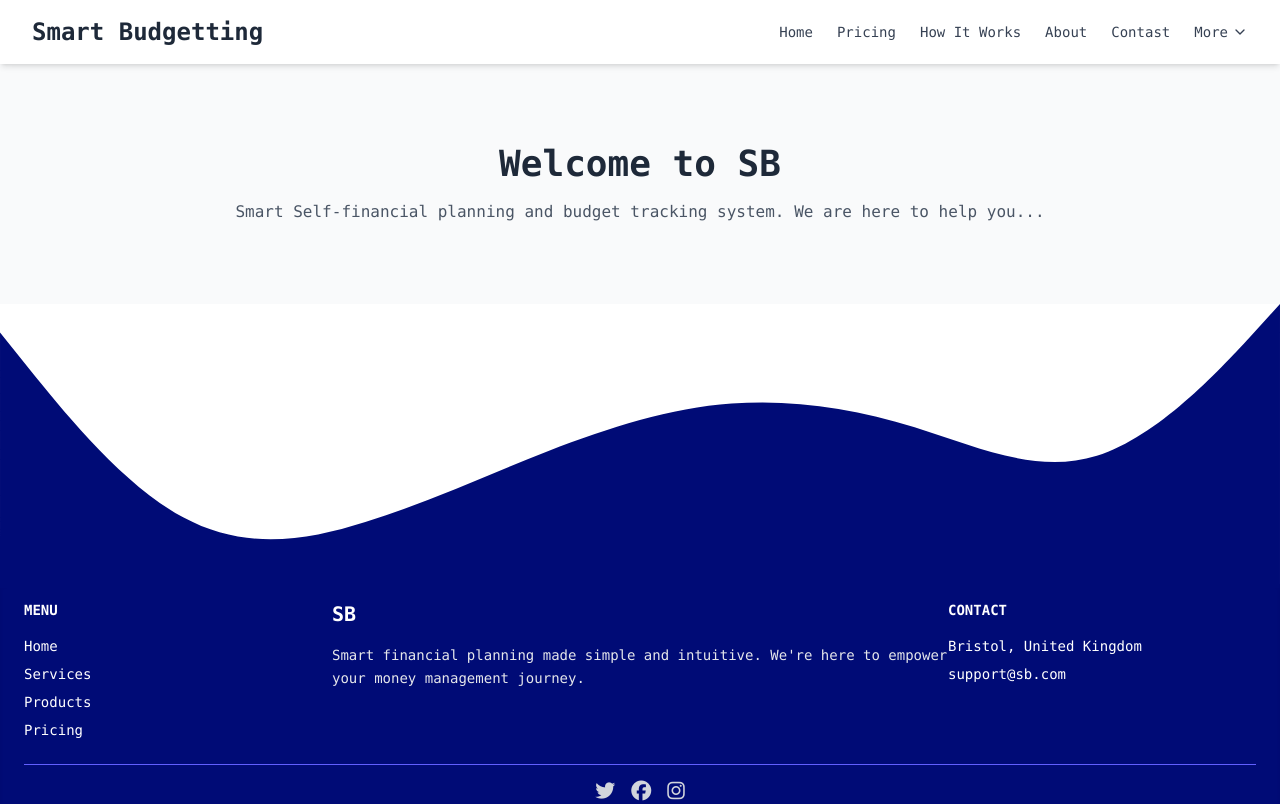
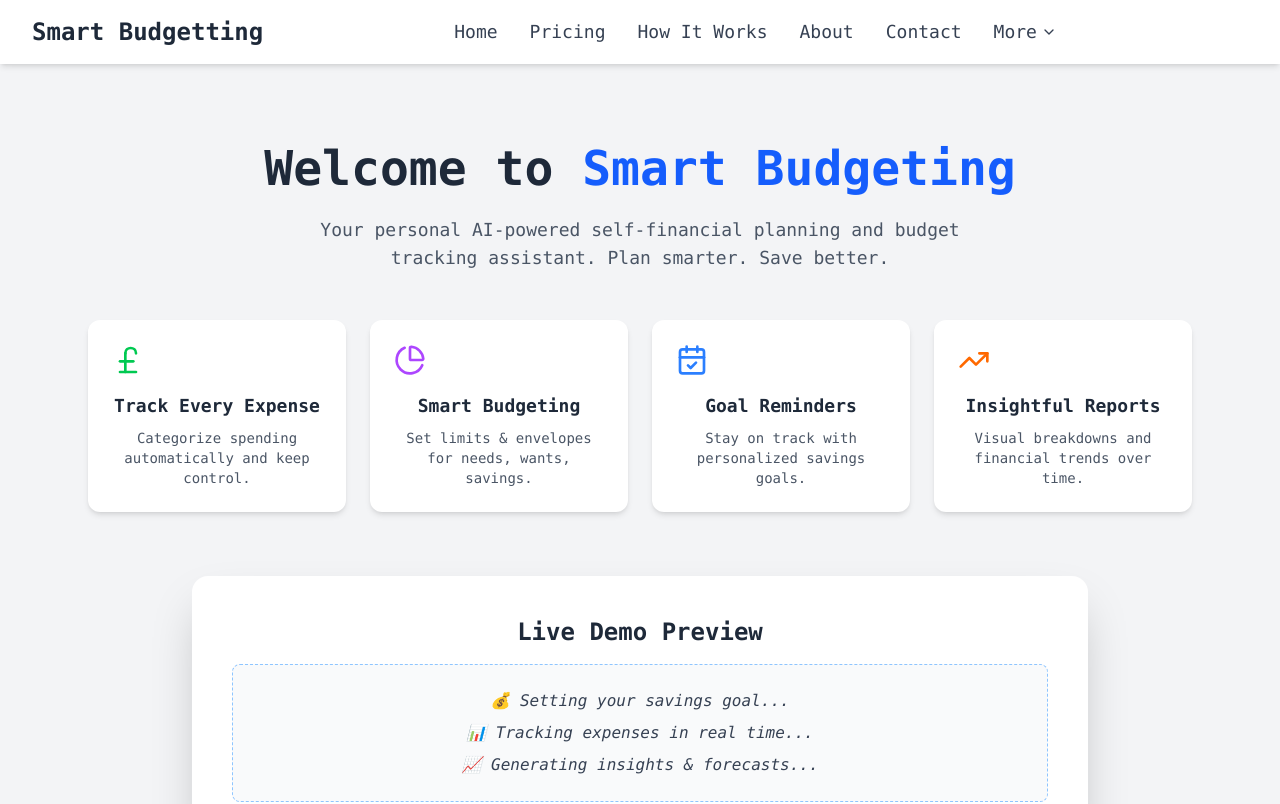
Before and after one commit to Pyaephyo33/sb-front-ui, a React (Vite) app: page /home in a window 1280 px wide. Shown: the top 804 px of the page. Built offline with nearby package versions, Linux system fonts and the light colour scheme.

Commit message:
home page updated

```diff
--- a/package.json
+++ b/package.json
@@ -10,6 +10,7 @@
     "preview": "vite preview"
   },
   "dependencies": {
+    "@lordicon/react": "^1.11.0",
     "@tailwindcss/vite": "^4.1.7",
     "chart.js": "^4.4.9",
     "framer-motion": "^12.14.0",
--- a/src/components/Navbar.jsx
+++ b/src/components/Navbar.jsx
@@ -1,23 +1,23 @@
-import React, { useState } from 'react'
-import {NavLink} from 'react-router-dom'
-import {ChevronDown} from 'lucide-react'
+import React, { useState } from 'react';
+import { NavLink } from 'react-router-dom';
+import { ChevronDown } from 'lucide-react';
 
 const Navbar = () => {
   const [menuOpen, setMenuOpen] = useState(false);
   const [dropdownOpen, setDropdownOpen] = useState(false);
 
   return (
-    <header className='bg-whtie shadow-md sticky top-0 z-50 transition-all'>
+    <header className='bg-white shadow-md sticky top-0 z-50 transition-all'>
       <div className="max-w-screen-xl mx-auto px-4 md:px-6 lg:px-8 py-4 flex justify-between items-center">
         <NavLink to='/' className="text-2xl font-semibold text-gray-800">
           Smart Budgetting
         </NavLink>
+
         <button
           className='md:hidden text-gray-800 focus:outline-none'
           onClick={() => setMenuOpen(!menuOpen)}
         >
-                    <svg className="w-6 h-6" fill="none" stroke="currentColor" strokeWidth="2"
-                        viewBox="0 0 24 24">
+          <svg className="w-6 h-6" fill="none" stroke="currentColor" strokeWidth="2" viewBox="0 0 24 24">
             {menuOpen ? (
               <path strokeLinecap="round" strokeLinejoin="round" d="M6 18L18 6M6 6l12 12" />
             ) : (
@@ -25,35 +25,53 @@ const Navbar = () => {
             )}
           </svg>
         </button>
-            <nav className={`flex-col md:flex-row md:flex items-center gap-4 md:gap-6 transition-all duration-300 ease-in-out
-                ${menuOpen ? 'flex' : 'hidden'} md:flex`}>
-                    <NavLink to='#' className='text-gray-700 hover:text-blue-600 font-medium text-sm'>Home</NavLink>
-                    <NavLink to='#' className='text-gray-700 hover:text-blue-600 font-medium text-sm'>Pricing</NavLink>
-                    <NavLink to='#' className='text-gray-700 hover:text-blue-600 font-medium text-sm'>How It Works</NavLink>
-                    <NavLink to='#' className='text-gray-700 hover:text-blue-600 font-medium text-sm'>About</NavLink>
-                    <NavLink to='#' className='text-gray-700 hover:text-blue-600 font-medium text-sm'>Contast</NavLink>
+
+        <nav
+          className={`flex-col md:flex-row md:flex items-center md:justify-center gap-4 md:gap-8 flex-grow transition-all duration-300 ease-in-out
+          ${menuOpen ? 'flex' : 'hidden'} md:flex`}
+        >
+          <NavLink to="#" className='text-gray-700 hover:text-blue-600 font-medium text-base md:text-lg'>
+            Home
+          </NavLink>
+          <NavLink to="#" className='text-gray-700 hover:text-blue-600 font-medium text-base md:text-lg'>
+            Pricing
+          </NavLink>
+          <NavLink to="#" className='text-gray-700 hover:text-blue-600 font-medium text-base md:text-lg'>
+            How It Works
+          </NavLink>
+          <NavLink to="#" className='text-gray-700 hover:text-blue-600 font-medium text-base md:text-lg'>
+            About
+          </NavLink>
+          <NavLink to="#" className='text-gray-700 hover:text-blue-600 font-medium text-base md:text-lg'>
+            Contact
+          </NavLink>
 
           <div className="relative">
             <button
               onClick={() => setDropdownOpen(!dropdownOpen)}
-                            className='text-gray-700 hover:text-blue-600 font-medium text-sm inline-flex items-center gap-1'
+              className='text-gray-700 hover:text-blue-600 font-medium text-base md:text-lg inline-flex items-center gap-1'
             >
               More <ChevronDown size={16} />
             </button>
 
             {dropdownOpen && (
-                            <div className='absolute right-0 mt-2 bg-white border rounded-lg shadow-lg p-2 w-40 animate-fade-in'>
-                                <NavLink to='#' className='block px-4 py-2 text-sm text-gray-700 hover:bg-gray-100 rounded'>Features</NavLink>
-                                <NavLink to='#' className='block px-4 py-2 text-sm text-gray-700 hover:bg-gray-100 rounded'>FAQ</NavLink>
-                                <NavLink to='/auth' className='block px-4 py-2 text-sm text-gray-700 hover:bg-gray-100 rounded'>Login</NavLink>
+              <div className='absolute right-0 mt-2 bg-white border rounded-lg shadow-lg p-2 w-40 animate-fade-in z-50'>
+                <NavLink to="#" className='block px-4 py-2 text-sm text-gray-700 hover:bg-gray-100 rounded'>
+                  Features
+                </NavLink>
+                <NavLink to="#" className='block px-4 py-2 text-sm text-gray-700 hover:bg-gray-100 rounded'>
+                  FAQ
+                </NavLink>
+                <NavLink to="/auth" className='block px-4 py-2 text-sm text-gray-700 hover:bg-gray-100 rounded'>
+                  Login
+                </NavLink>
               </div>
             )}
           </div>
         </nav>
       </div>
+    </header>
+  );
+};
 
-    </header>
-  )
-}
-
-export default Navbar
+export default Navbar;
--- a/src/pages/Home.jsx
+++ b/src/pages/Home.jsx
@@ -1,11 +1,62 @@
 import React from 'react';
+import { PieChart, CalendarCheck, TrendingUp, PoundSterlingIcon } from 'lucide-react';
 
 const Home = () => {
   return (
-    <section className="py-20 bg-gray-50">
-      <div className="max-w-4xl mx-auto px-4 text-center">
-        <h1 className="text-4xl font-bold text-gray-800 mb-4">Welcome to SB</h1>
-        <p className="text-gray-600">Smart Self-financial planning and budget tracking system. We are here to help you...</p>
+    <section className="py-20 bg-gray-100 dark:bg-gray-900 transition-all duration-500">
+      <div className="max-w-6xl mx-auto px-6 text-center">
+        {/* Title & Subtitle */}
+        <h1 className="text-5xl font-extrabold text-gray-800 dark:text-white mb-6 animate-fade-in-down">
+          Welcome to <span className="text-blue-600 dark:text-blue-400">Smart Budgeting</span>
+        </h1>
+        <p className="text-lg text-gray-600 dark:text-gray-300 mb-12 max-w-2xl mx-auto animate-fade-in-up">
+          Your personal AI-powered self-financial planning and budget tracking assistant. Plan smarter. Save better.
+        </p>
+
+        {/* Highlights Grid */}
+        <div className="grid grid-cols-1 md:grid-cols-2 lg:grid-cols-4 gap-6 mb-16 animate-fade-in-up">
+          {[
+            {
+              icon: <PoundSterlingIcon className="w-8 h-8 text-green-500" />,
+              title: "Track Every Expense",
+              desc: "Categorize spending automatically and keep control.",
+            },
+            {
+              icon: <PieChart className="w-8 h-8 text-purple-500" />,
+              title: "Smart Budgeting",
+              desc: "Set limits & envelopes for needs, wants, savings.",
+            },
+            {
+              icon: <CalendarCheck className="w-8 h-8 text-blue-500" />,
+              title: "Goal Reminders",
+              desc: "Stay on track with personalized savings goals.",
+            },
+            {
+              icon: <TrendingUp className="w-8 h-8 text-orange-500" />,
+              title: "Insightful Reports",
+              desc: "Visual breakdowns and financial trends over time.",
+            },
+          ].map((item, idx) => (
+            <div
+              key={idx}
+              className="bg-white dark:bg-gray-800 rounded-xl shadow-md hover:shadow-xl p-6 transition-all duration-300 transform hover:-translate-y-1"
+            >
+              <div className="mb-4">{item.icon}</div>
+              <h3 className="text-lg font-semibold text-gray-800 dark:text-white mb-2">{item.title}</h3>
+              <p className="text-gray-600 dark:text-gray-300 text-sm">{item.desc}</p>
+            </div>
+          ))}
+        </div>
+
+        {/* Demo Animation Box */}
+        <div className="bg-white dark:bg-gray-800 shadow-2xl rounded-2xl p-6 md:p-10 w-full max-w-4xl mx-auto animate-fade-in-up">
+          <h2 className="text-2xl font-bold text-gray-800 dark:text-white mb-4">Live Demo Preview</h2>
+          <div className="border border-dashed border-blue-300 dark:border-gray-600 rounded-lg p-6 bg-gray-50 dark:bg-gray-900">
+            <p className="text-gray-700 dark:text-gray-300 italic mb-2">💰 Setting your savings goal...</p>
+            <p className="text-gray-700 dark:text-gray-300 italic mb-2">📊 Tracking expenses in real time...</p>
+            <p className="text-gray-700 dark:text-gray-300 italic">📈 Generating insights & forecasts...</p>
+          </div>
+        </div>
       </div>
     </section>
   );
```
Also changed, not shown: 1 other file (tests, documents, lock files or other folders). Lines whose indentation alone changed are shown as unchanged.
